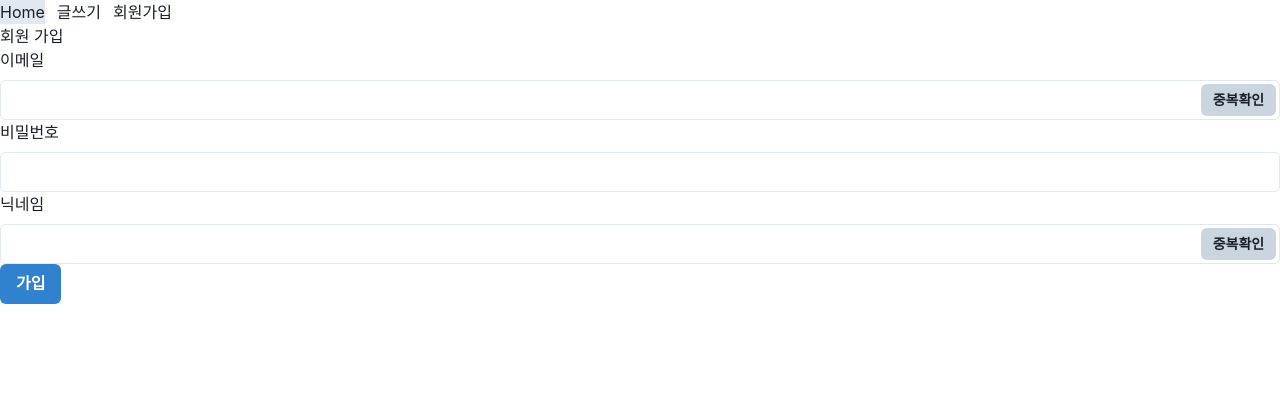
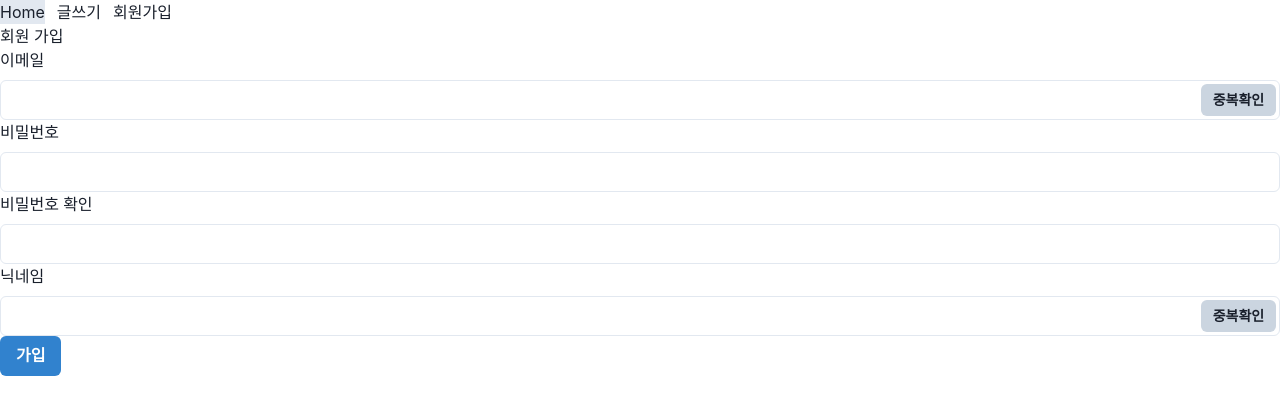
Before and after one commit to JeongHyun-Ha/project2-react, a React (Vite) app: page /signup in a window 1280 px wide. Shown: the top 414 px of the page. Built offline with nearby package versions, Linux system fonts and the light colour scheme.

Commit message:
암호 확인 input 추가

```diff
--- a/src/page/member/MemberSignup.jsx
+++ b/src/page/member/MemberSignup.jsx
@@ -2,6 +2,7 @@ import {
   Box,
   Button,
   FormControl,
+  FormHelperText,
   FormLabel,
   Input,
   InputGroup,
@@ -15,6 +16,7 @@ import { useNavigate } from "react-router-dom";
 export function MemberSignup() {
   const [email, setEmail] = useState("");
   const [password, setPassword] = useState("");
+  const [passwordCheck, setPasswordCheck] = useState("");
   const [nickName, setNickName] = useState("");
   const [isLoading, setIsLoading] = useState(false);
   const toast = useToast();
@@ -95,6 +97,8 @@ export function MemberSignup() {
       .finally();
   }
 
+  const isCheckedPwd = password === passwordCheck;
+
   return (
     <Box>
       <Box>회원 가입</Box>
@@ -120,6 +124,17 @@ export function MemberSignup() {
           <FormControl>
             <FormLabel>비밀번호</FormLabel>
             <Input onChange={(e) => setPassword(e.target.value)} />
+          </FormControl>
+        </Box>
+        <Box>
+          <FormControl>
+            <FormLabel>비밀번호 확인</FormLabel>
+            <Input onChange={(e) => setPasswordCheck(e.target.value)} />
+            {isCheckedPwd || (
+              <FormHelperText color={"red"}>
+                비밀번호와 비밀번호 확인이 일치하지 않습니다.
+              </FormHelperText>
+            )}
           </FormControl>
         </Box>
         <Box>
```
